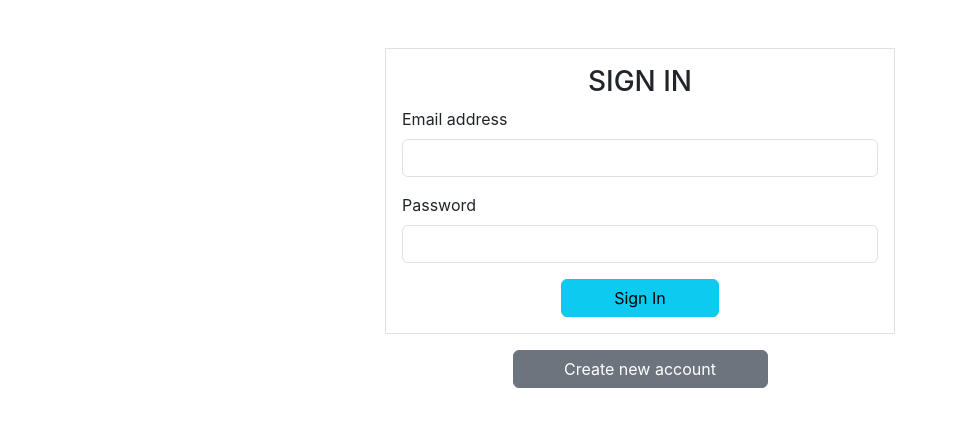
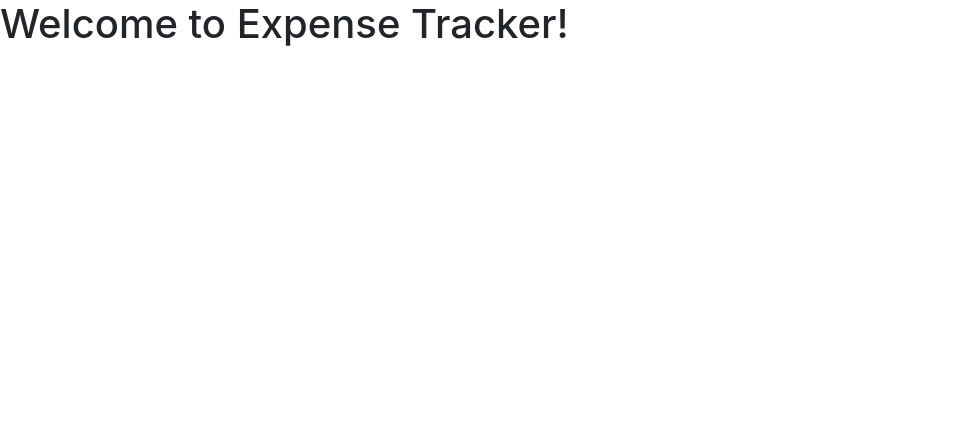
Before and after one commit to Amaan8/Expense-Tracker, a React (Create React App) app: page /home in a window 1280 px wide. Shown: the top 426 px of the page, without its empty margins (0-957 px from the left). Built offline with nearby package versions, Linux system fonts and the light colour scheme.

Commit message:
Created context for login state

```diff
--- a/package.json
+++ b/package.json
@@ -9,6 +9,7 @@
     "bootstrap": "^5.3.0-alpha1",
     "react": "^18.2.0",
     "react-dom": "^18.2.0",
+    "react-router-dom": "^5.3.4",
     "react-scripts": "5.0.1",
     "web-vitals": "^2.1.4"
   },
--- a/src/App.js
+++ b/src/App.js
@@ -1,7 +1,21 @@
+import { Switch, Route, Redirect } from "react-router-dom";
 import Auth from "./components/Auth";
+import Home from "./components/Home";
 
 function App() {
-  return <Auth />;
+  return (
+    <Switch>
+      <Route exact path="/">
+        <Redirect to="/auth" />
+      </Route>
+      <Route path="/auth">
+        <Auth />
+      </Route>
+      <Route path="/home">
+        <Home />
+      </Route>
+    </Switch>
+  );
 }
 
 export default App;
--- a/src/components/Auth.js
+++ b/src/components/Auth.js
@@ -1,9 +1,14 @@
-import { useRef, useState } from "react";
+import { useState, useRef, useContext } from "react";
+import { useHistory } from "react-router-dom";
+import AuthContext from "../store/auth-context";
 
 const Auth = () => {
+  const history = useHistory();
   const emailRef = useRef();
   const passwordRef = useRef();
   const confirmRef = useRef();
+
+  const authCtx = useContext(AuthContext);
 
   const [isLogin, setIsLogin] = useState(true);
 
@@ -48,7 +53,9 @@ const Auth = () => {
 
         throw new Error(errorMessage);
       }
+      authCtx.login(data.idToken);
       console.log(data);
+      history.replace("/home");
     } catch (error) {
       alert(error.message);
     }
@@ -59,7 +66,7 @@ const Auth = () => {
       <div className="row">
         <div className="col-md-6 offset-md-3">
           <form className="border p-3 mb-3" onSubmit={submitHandler}>
-            <h3 className="text-center">{isLogin ? "SIGN IN" : "SIGN UP"}</h3>
+            <h3 className="text-center">{isLogin ? "LOGIN" : "SIGN UP"}</h3>
             <div className="mb-3">
               <label htmlFor="email" className="form-label">
                 Email address
@@ -99,14 +106,16 @@ const Auth = () => {
               </div>
             )}
             <button type="submit" className="btn btn-info col-4 offset-4">
-              {isLogin ? "Sign In" : "Sign Up"}
+              {isLogin ? "Login" : "Sign Up"}
             </button>
           </form>
           <button
             className="btn btn-secondary col-6 offset-3"
             onClick={switchAuth}
           >
-            {isLogin ? "Create new account" : "Have a account? Login"}
+            {isLogin
+              ? "Don't have an account? Sign up"
+              : "Have a account? Login"}
           </button>
         </div>
       </div>
--- /dev/null
+++ b/src/components/Home.js
@@ -0,0 +1,7 @@
+import React from "react";
+
+const Home = () => {
+  return <h1>Welcome to Expense Tracker!</h1>;
+};
+
+export default Home;
--- a/src/index.js
+++ b/src/index.js
@@ -1,12 +1,13 @@
 import React from "react";
 import ReactDOM from "react-dom/client";
+import { BrowserRouter } from "react-router-dom";
 import "../node_modules/bootstrap/dist/css/bootstrap.css";
 import "./index.css";
 import App from "./App";
 
 const root = ReactDOM.createRoot(document.getElementById("root"));
 root.render(
-  <React.StrictMode>
+  <BrowserRouter>
     <App />
-  </React.StrictMode>
+  </BrowserRouter>
 );
--- /dev/null
+++ b/src/store/auth-context.js
@@ -0,0 +1,40 @@
+import React, { useState } from "react";
+
+const AuthContext = React.createContext({
+  token: "",
+  isLoggedIn: false,
+  login: (token) => {},
+  logout: () => {},
+});
+
+export const AuthContextProvider = (props) => {
+  const initialToken = localStorage.getItem("token");
+  const [token, setToken] = useState(initialToken);
+
+  const userIsLoggedIn = !!token;
+
+  const loginHandler = (token) => {
+    setToken(token);
+    localStorage.setItem("token", token);
+  };
+
+  const logoutHandler = () => {
+    setToken(null);
+    localStorage.removeItem("token");
+  };
+
+  const contextValue = {
+    token: token,
+    isLoggedIn: userIsLoggedIn,
+    login: loginHandler,
+    logout: logoutHandler,
+  };
+
+  return (
+    <AuthContext.Provider value={contextValue}>
+      {props.children}
+    </AuthContext.Provider>
+  );
+};
+
+export default AuthContext;
```
Also changed, not shown: 1 other file (tests, documents, lock files or other folders).
